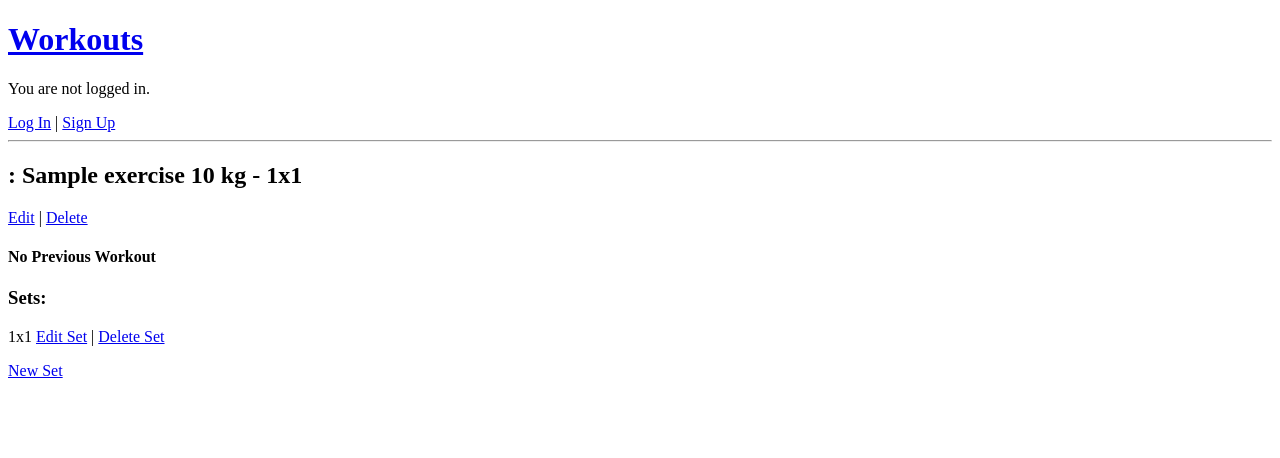
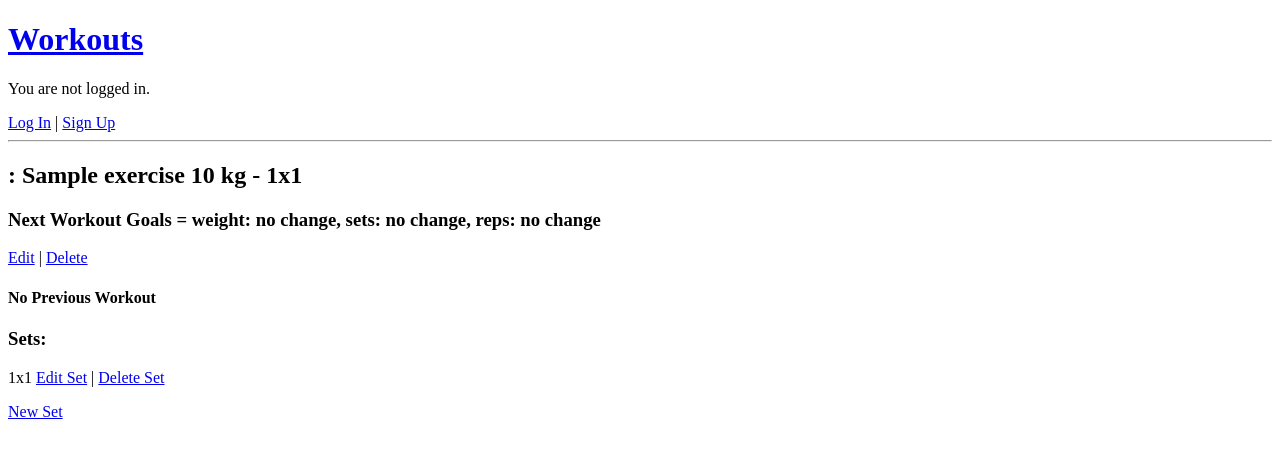
Before and after one commit to niallsiow/workout_tracker, a Django app: template templates/workout_detail.html in a window 1280 px wide. Shown: the top 458 px of the page. Run offline with Django 5.2, Linux system fonts and the light colour scheme; the template is opened without the code that fills it: values that come from a table or form of the project are taken from there, others are empty; tables that the repository leaves empty hold one stand-in row (values such as "Sample post"); data that the repository does not hold is empty.

Commit message:
Update template rendering with next workout choices

```diff
--- a/templates/session_detail.html
+++ b/templates/session_detail.html
@@ -24,8 +24,9 @@
       <h3><a href="{% url 'workout_detail' workout.pk %}">{{ workout.exercise }}, {{ workout.get_working_weight }} - {{ workout.get_sets }}</a></h3>
 
 
+
       {% if workout.get_previous_workout %}
-        <h4>Previous Workout: {{ workout.get_previous_workout.get_working_weight }} - {{ workout.get_previous_workout.get_sets }}</h4>
+        <h4>Previous Workout: {{ workout.get_previous_workout.get_working_weight }} - {{ workout.get_previous_workout.get_sets }} ({{ workout.get_previous_workout.get_next_workout_choices }})</h4>
       {% else %}
         <h4>No Previous Workout</h4>
       {% endif %}
--- a/templates/workout_detail.html
+++ b/templates/workout_detail.html
@@ -4,11 +4,13 @@
 
   <h2><a href="{% url 'session_detail' workout.session.pk %}">{{workout.session.date }}</a>: {{ workout.exercise }} {{ workout.get_working_weight }} - {{ workout.get_sets }}</h2>
 
+  <h3>Next Workout Goals = {{ workout.get_next_workout_choices }}</h3>
+
   <a href="{% url 'workout_edit' workout.pk %}">Edit</a> |
   <a href="{% url 'workout_delete' workout.pk %}">Delete</a>
 
   {% if workout.get_previous_workout %}
-    <h4>Previous Workout: {{ workout.get_previous_workout.get_working_weight }} - {{ workout.get_previous_workout.get_sets }}</h4>
+    <h4>Previous Workout: {{ workout.get_previous_workout.get_working_weight }} - {{ workout.get_previous_workout.get_sets }} ({{ workout.get_previous_workout.get_next_workout_choices }})</h4>
   {% else %}
     <h4>No Previous Workout</h4>
   {% endif %}
--- a/workouts/models.py
+++ b/workouts/models.py
@@ -68,6 +68,12 @@ class Workout(models.Model):
             sets_string += f"{sets}x{reps} "
         return sets_string if sets_string else "No Sets Found"
 
+    def get_next_workout_choices(self):
+        next_workout_choices = f"weight: {self.NEXT_WORKOUT_CHOICES[self.next_weight]}"
+        next_workout_choices += f", sets: {self.NEXT_WORKOUT_CHOICES[self.next_sets]}"
+        next_workout_choices += f", reps: {self.NEXT_WORKOUT_CHOICES[self.next_reps]}"
+        return next_workout_choices
+
     def __str__(self):
         return f"{self.session}: {self.exercise}, {self.working_weight}kg"
 
```
